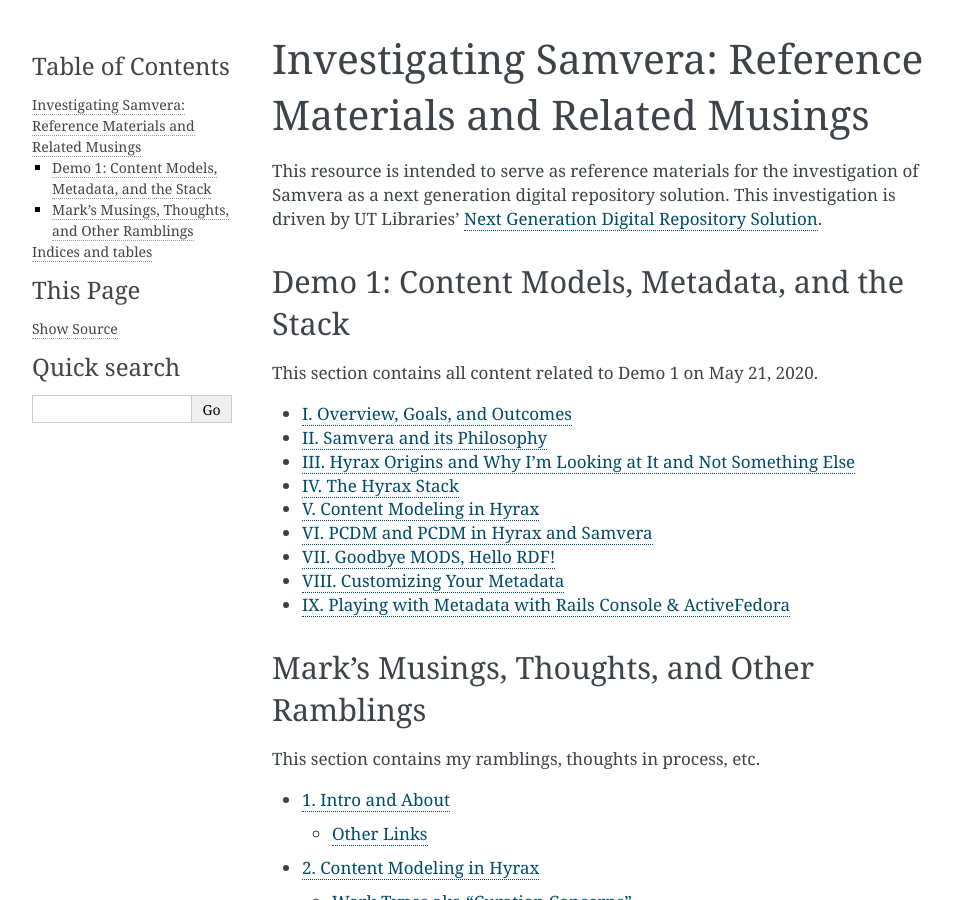
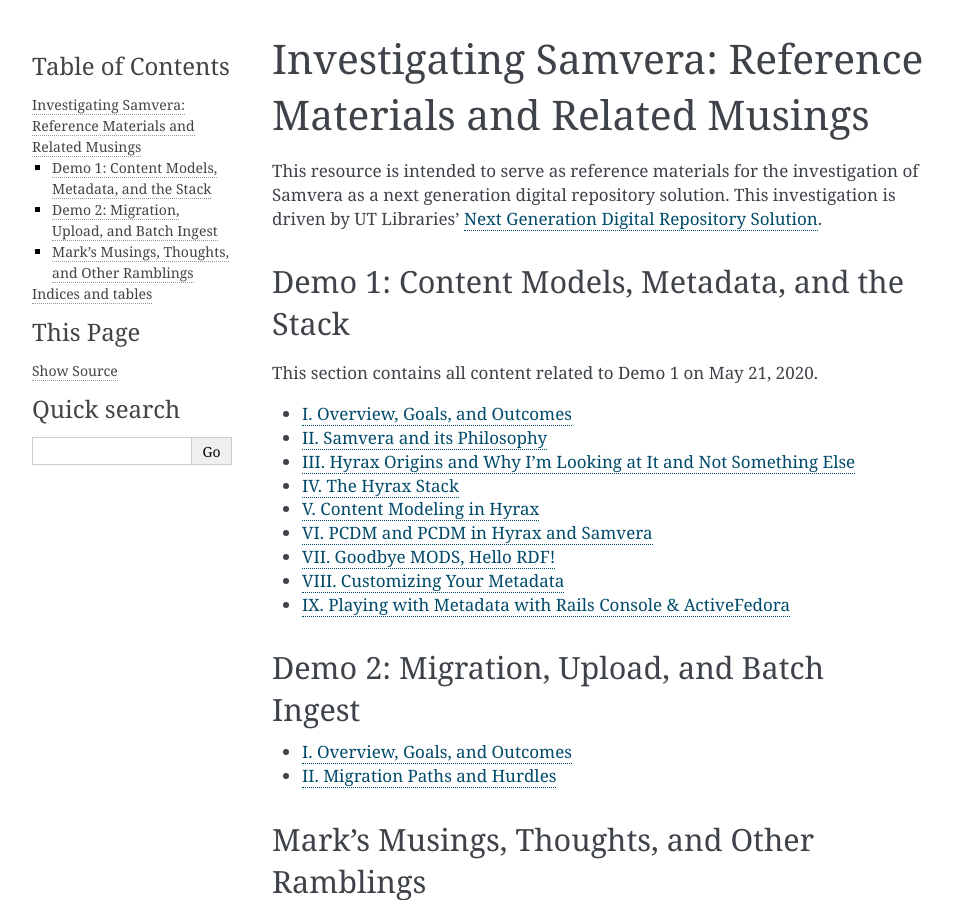
Before and after one commit to markpbaggett/utk_hyrax_review_docs, a Sphinx documentation site: the page built from docs/source/index.rst, in a window 1280 px wide and 900 px high. Shown: the whole window, without its empty margins (148-1101 px from the left). Built offline with Sphinx 7.4.7, drawn with Linux system fonts in a browser that asks for light colours.

Commit message:
Add demo 2 to index.

```diff
--- a/docs/source/index.rst
+++ b/docs/source/index.rst
@@ -22,6 +22,15 @@ This section contains all content related to Demo 1 on May 21, 2020.
 
    demo1/*
 
+Demo 2: Migration, Upload, and Batch Ingest
+-------------------------------------------
+
+.. toctree::
+   :maxdepth: 1
+   :glob:
+
+   demo2/*
+
 Mark's Musings, Thoughts, and Other Ramblings
 ---------------------------------------------
 
```
